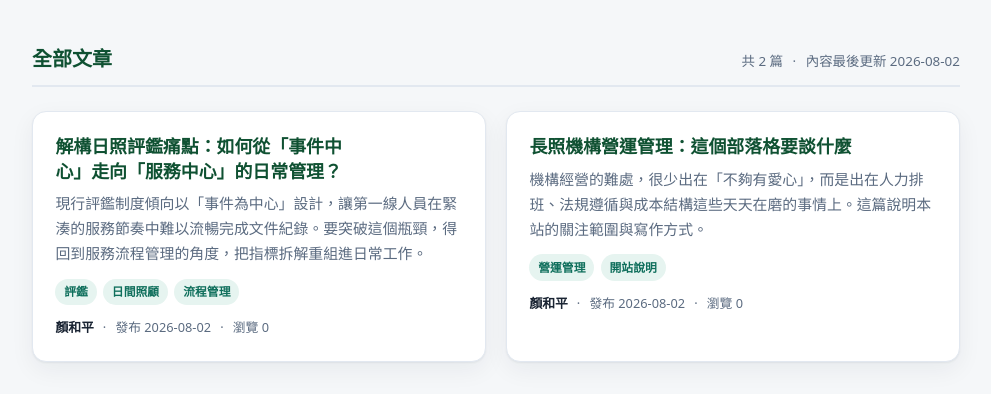
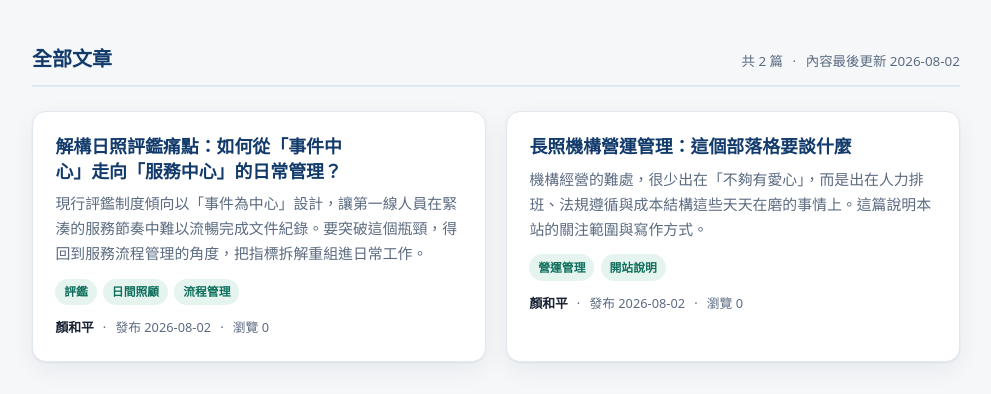
Before and after one commit to a0988343304-ops/ltc-blog, a website: page docs/index.html in a window 1280 px wide. Shown: the part 706-1100 px from the top of the page, without its empty margins (144-1135 px from the left). Drawn offline with Linux system fonts and the light colour scheme; no server answers.

Commit message:
style: 首頁標題改回藍色，文章頁維持深綠
用 .page-home 覆寫 --heading 變數，吃這個變數的規則（含卡片標題）
自動跟著切換，不需要逐一寫覆蓋。

Co-Authored-By: Claude Opus 5 <noreply@anthropic.com>

```diff
--- a/docs/assets/css/site.css
+++ b/docs/assets/css/site.css
@@ -15,8 +15,10 @@
   --border: #e2e8f0;
   --text: #1a2433;
   --text-muted: #5b6b80;
-  /* 標題色。#0f5132 對 --bg-soft 是 8.47:1，遠高於 AA 的 4.5:1。 */
+  /* 標題色。文章用深綠、首頁用藍，兩者都遠高於 AA 的 4.5:1。
+     #0f5132 對 --bg-soft 8.72:1；#123a6b 對 --bg-soft 10.55:1。 */
   --heading: #0f5132;
+  --heading-home: #123a6b;
   --accent: #0f6f5c;
   --accent-soft: #e6f4f0;
   /* 放在 --accent 上的前景色。淺色模式 #ffffff 對 #0f6f5c 是 6.09:1（AA 通過）。 */
@@ -33,10 +35,11 @@
     --border: #26313f;
     --text: #e6ecf3;
     --text-muted: #9bacc0;
-    /* 深色模式不能用深綠——#0f5132 對深底只有 1.6:1，等於看不見。
-       改用同色相的淺綠 #8ed7b8（對 --bg-soft 10.45:1），
-       並刻意與連結色 --accent #5ecbb0 拉開，避免標題看起來像連結。 */
+    /* 深色模式不能用深綠／深藍——對深底都只有 1.5 左右，等於看不見。
+       改用同色相的淺色版：#8ed7b8 對 --bg-soft 10.45:1、#9dc2f0 是 9.6:1。
+       綠色刻意與連結色 --accent #5ecbb0 拉開，避免標題看起來像連結。 */
     --heading: #8ed7b8;
+    --heading-home: #9dc2f0;
     --accent: #5ecbb0;
     --accent-soft: #14312a;
     /* 深色模式的 --accent 是淺薄荷綠，白字只有 1.97:1（遠低於 AA 的 4.5:1）。
@@ -111,6 +114,10 @@ h1, h2, h3, h4 {
   text-wrap: balance;
   color: var(--heading);
 }
+
+/* 首頁改用藍色系標題（含文章卡片標題）；文章頁維持綠色。
+   直接覆寫變數，底下所有吃 --heading 的規則自動跟著換。 */
+.page-home { --heading: var(--heading-home); }
 
 .wrap {
   width: 100%;
--- a/docs/index.html
+++ b/docs/index.html
@@ -23,7 +23,7 @@
 <meta name="twitter:image:alt" content="國家衛生研究院國家高齡醫學暨健康福祉研究中心的建築外觀與前方廣場" />
 <meta property="og:url" content="https://ltc-blog.pages.dev/" />
 <link rel="canonical" href="https://ltc-blog.pages.dev/" />
-<link rel="stylesheet" href="assets/css/site.css?v=e1f62247cc" />
+<link rel="stylesheet" href="assets/css/site.css?v=0c72af5418" />
 <link rel="icon" href="assets/img/favicon.svg" type="image/svg+xml" />
 <link rel="apple-touch-icon" href="assets/img/icon-512.png" />
 <script type="application/ld+json">{"@context":"https://schema.org","@type":"Blog","@id":"https://ltc-blog.pages.dev/#blog","url":"https://ltc-blog.pages.dev/","name":"長照機構營運管理","description":"聚焦台灣長照機構的營運管理實務：人力配置、法規遵循、品質稽核、成本結構與日常流程改善。","inLanguage":"zh-Hant-TW","author":{"@type":"Person","name":"顏和平"},"publisher":{"@type":"Person","name":"顏和平"},"blogPost":[{"@type":"BlogPosting","headline":"解構日照評鑑痛點：如何從「事件中心」走向「服務中心」的日常管理？","description":"現行評鑑制度傾向以「事件為中心」設計，讓第一線人員在緊湊的服務節奏中難以流暢完成文件紀錄。要突破這個瓶頸，得回到服務流程管理的角度，把指標拆解重組進日常工作。","url":"https://ltc-blog.pages.dev/20260802-service-centered-accreditation/","datePublished":"2026-08-02","dateModified":"2026-08-02","author":{"@type":"Person","name":"顏和平"}},{"@type":"BlogPosting","headline":"長照機構營運管理：這個部落格要談什麼","description":"機構經營的難處，很少出在「不夠有愛心」，而是出在人力排班、法規遵循與成本結構這些天天在磨的事情上。這篇說明本站的關注範圍與寫作方式。","url":"https://ltc-blog.pages.dev/20260802-introduction/","datePublished":"2026-08-02","dateModified":"2026-08-02","author":{"@type":"Person","name":"顏和平"}}]}</script>
--- a/static/assets/css/site.css
+++ b/static/assets/css/site.css
@@ -15,8 +15,10 @@
   --border: #e2e8f0;
   --text: #1a2433;
   --text-muted: #5b6b80;
-  /* 標題色。#0f5132 對 --bg-soft 是 8.47:1，遠高於 AA 的 4.5:1。 */
+  /* 標題色。文章用深綠、首頁用藍，兩者都遠高於 AA 的 4.5:1。
+     #0f5132 對 --bg-soft 8.72:1；#123a6b 對 --bg-soft 10.55:1。 */
   --heading: #0f5132;
+  --heading-home: #123a6b;
   --accent: #0f6f5c;
   --accent-soft: #e6f4f0;
   /* 放在 --accent 上的前景色。淺色模式 #ffffff 對 #0f6f5c 是 6.09:1（AA 通過）。 */
@@ -33,10 +35,11 @@
     --border: #26313f;
     --text: #e6ecf3;
     --text-muted: #9bacc0;
-    /* 深色模式不能用深綠——#0f5132 對深底只有 1.6:1，等於看不見。
-       改用同色相的淺綠 #8ed7b8（對 --bg-soft 10.45:1），
-       並刻意與連結色 --accent #5ecbb0 拉開，避免標題看起來像連結。 */
+    /* 深色模式不能用深綠／深藍——對深底都只有 1.5 左右，等於看不見。
+       改用同色相的淺色版：#8ed7b8 對 --bg-soft 10.45:1、#9dc2f0 是 9.6:1。
+       綠色刻意與連結色 --accent #5ecbb0 拉開，避免標題看起來像連結。 */
     --heading: #8ed7b8;
+    --heading-home: #9dc2f0;
     --accent: #5ecbb0;
     --accent-soft: #14312a;
     /* 深色模式的 --accent 是淺薄荷綠，白字只有 1.97:1（遠低於 AA 的 4.5:1）。
@@ -111,6 +114,10 @@ h1, h2, h3, h4 {
   text-wrap: balance;
   color: var(--heading);
 }
+
+/* 首頁改用藍色系標題（含文章卡片標題）；文章頁維持綠色。
+   直接覆寫變數，底下所有吃 --heading 的規則自動跟著換。 */
+.page-home { --heading: var(--heading-home); }
 
 .wrap {
   width: 100%;
```
Also changed, not shown: docs/20260802-introduction/index.html (+1 -1 lines), docs/20260802-service-centered-accreditation/index.html (+1 -1 lines).
